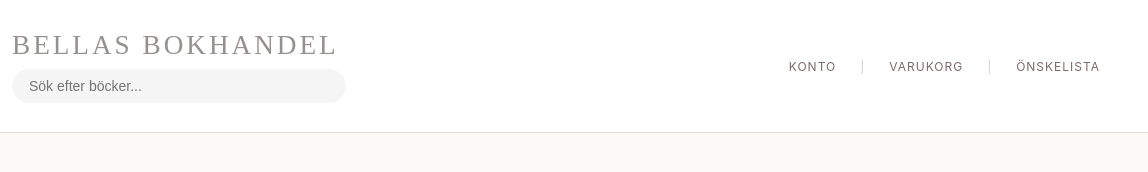
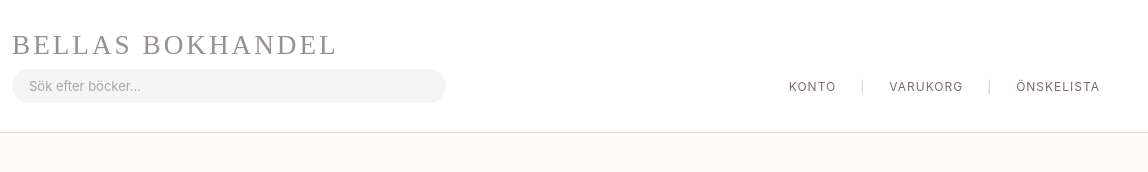
Before and after one commit to misskubartova/Bellas-Bokhandel, a plain HTML site: page index.html in a window 1280 px wide. Shown: the full height of the page, 132-1280 px from the left. Drawn offline with Linux system fonts and the light colour scheme; a web font is replaced by a local one.

Commit message:
Korrigerat så att navigationen är i linje med sökfältet

```diff
--- a/style.css
+++ b/style.css
@@ -43,7 +43,7 @@ body {
 .searchbar {
     margin-top: 0.5rem;
     padding: 0.5rem 1rem;
-    width: 300px;
+    width: 400px;
     border-radius: 25px;
     border: 0.5px solid #f6f6f6;
     font-size: 14px;
@@ -60,6 +60,7 @@ body {
     font-size: 0.75rem;
     text-transform: uppercase;
     letter-spacing: 1px;
+    transform: translateY(20px);
 }
 
 .top-nav a {
@@ -70,3 +71,10 @@ body {
 .top-nav span {
     color: #ccc;
 }
+
+.searchbar::placeholder {
+    color: #a8a5a5;
+    opacity: 1;
+    font-family: 'Inter', serif;
+    font-size: 13px;
+}
```
